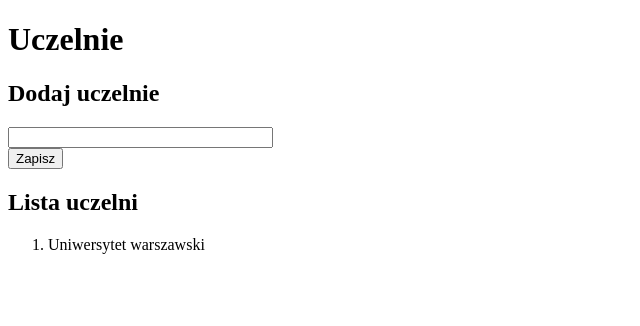
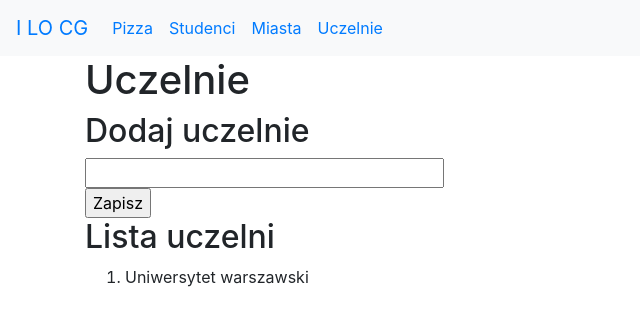
Before and after one commit to talagi/djangoapp, a Django app: page /studenci/uczelnie/ in a window 1280 px wide. Shown: the top 326 px of the page, without its empty margins (0-640 px from the left). Run offline with Django 3.2, Linux system fonts and the light colour scheme; data comes from the database, SQL or seed files in the repository; some libraries are stand-ins or nearby versions.

Commit message:
uczelnie html

```diff
--- a/pizza/urls.py
+++ b/pizza/urls.py
@@ -2,6 +2,7 @@ from django.urls import path
 
 from . import views
 
+app_name = 'pizza'
 urlpatterns = [
     path('', views.index, name='index'),
     path('news/', views.news, name='news'),
--- /dev/null
+++ b/studenci/forms.py
@@ -0,0 +1,21 @@
+from django import forms
+
+
+class StudentLoginForm(forms.Form):
+    login = forms.CharField(
+        label="Twój login:",
+        max_length=25,
+        widget=forms.TextInput()
+    )
+
+
+class UczelniaForm(forms.Form):
+    nazwa = forms.CharField(
+        label="Nazwa uczelni:",
+        max_length=30,
+        widget=forms.TextInput()
+    )
+
+class MiastaForm(forms.Form):
+    nazwa = forms.CharField(label="Podaj miasto", max_length=50, widget=forms.TextInput())
+    kod = forms.CharField(label="Podaj kod", max_length=7, widget=forms.TextInput())
--- /dev/null
+++ b/studenci/templates/studenci/index.html
@@ -0,0 +1,5 @@
+{% extends 'szablon.html' %}
+{% block naglowek %}Studenci{% endblock naglowek %}
+{% block tresc %}
+    <p>Witaj wśród studentów</p>
+{% endblock tresc %}
--- a/studenci/urls.py
+++ b/studenci/urls.py
@@ -2,8 +2,10 @@ from django.urls import path
 
 from . import views
 
+app_name = 'studenci'
 urlpatterns = [
     path('', views.index, name='index'),
     path('miasta/', views.miasta, name='miasta'),
     path('uczelnie/', views.uczelnie, name='uczelnie'),
+    path('login/', views.login, name='login'),
 ]
--- a/studenci/views.py
+++ b/studenci/views.py
@@ -1,40 +1,64 @@
-from django.shortcuts import render
+from django.shortcuts import render, redirect
 from django.http import HttpResponse
+from django.contrib import messages
+from django.urls import reverse
+
 from studenci.models import Miasto, Uczelnia
-from django.contrib import messages
-
-
+from studenci.forms import StudentLoginForm, UczelniaForm, MiastaForm
 
 def index(request):
-    return HttpResponse("Studenci!")
-    # return render(request, 'studenci/index.html')
+    # return HttpResponse("Witaj w aplikacji Studenci!")
+    return render(request, 'studenci/index.html')
+
 
 def miasta(request):
     if request.method == 'POST':
-        nazwa = request.POST.get('nazwa', '')
-        kod = request.POST.get('kod', '')
-        if len(nazwa.strip()) and len(kod.strip()):
-            m = Miasto(nazwa=nazwa, kod=kod)
+        #nazwa = request.POST.get('nazwa', '')
+        #kod = request.POST.get('kod', '')
+        #if len(nazwa.strip()) and len(kod.strip()):
+        form = MiastaForm(request.POST)
+        if form.is_valid():
+            print(form.cleaned_data)
+            m = Miasto(nazwa=form.cleaned_data['nazwa'], kod=form.cleaned_data['kod'])
             m.save()
             messages.success(request, "Dobrze!!!")
+            return redirect(reverse('studenci:miasta'))
         else:
-            messages.error(request, "Błąd danych!!!")
-
-
+            messages.error(request, "Ło ty oszukisto skubany!!!")
+    else:
+        form = MiastaForm()
     miasta = Miasto.objects.all()
-    kontekst = {'miasta': miasta}
+    kontekst = {'miasta': miasta, 'form': form}
     return render(request, 'studenci/miasta.html', kontekst)
 
 def uczelnie(request):
+
     if request.method == 'POST':
-        nazwa = request.POST.get('nazwa', '')
-        if len(nazwa.strip()):
-            n = Uczelnia(nazwa=nazwa, )
-            n.save()
-            messages.success(request, "Dobrze!!!")
-        else:
-            messages.error(request, "Błąd danych!!!")
+        form = UczelniaForm(request.POST)
+        if form.is_valid():
+            # print(form.cleaned_data)
+            u = Uczelnia(nazwa=form.cleaned_data['nazwa'])
+            u.save()
+            messages.success(request, "Dane zapisano!")
+            # przekierowanie
+            return redirect(reverse('studenci:uczelnie'))
+    else:
+        form = UczelniaForm()
 
     uczelnie = Uczelnia.objects.all()
-    kontekst = {'uczelnie': uczelnie}
+    kontekst = {
+        'form': form,
+        'uczelnie': uczelnie
+    }
+
     return render(request, 'studenci/uczelnie.html', kontekst)
+
+
+def login(request):
+    if request.method == 'POST':
+        pass
+    else:
+        form = StudentLoginForm()
+
+    kontekst = { 'form': form }
+    return render(request, 'studenci/login.html', kontekst)
--- a/templates/szablon.html
+++ b/templates/szablon.html
@@ -2,9 +2,37 @@
 <html lang="pl">
 <head>
     <meta charset="UTF-8">
+    <meta name="viewport" content="width=device-width, initial-scale=1">
     <title>{% block tytul %}Projekt Django{% endblock tytul %}</title>
+    <link rel="stylesheet" href="https://stackpath.bootstrapcdn.com/bootstrap/4.3.1/css/bootstrap.min.css" integrity="sha384-ggOyR0iXCbMQv3Xipma34MD+dH/1fQ784/j6cY/iJTQUOhcWr7x9JvoRxT2MZw1T" crossorigin="anonymous">
 </head>
 <body>
+<nav class="navbar navbar-expand-sm bg-light">
+        <a class="navbar-brand" href="http://lo1.sandomierz.pl">I LO CG</a>
+        <button class="navbar-toggler" type="button" data-toggle="collapse" data-target="#collapsibleNavbar">
+            <span class="navbar-toggler-icon"></span>
+        </button>
+        <div class="collapse navbar-collapse" id="collapsibleNavbar">
+            <ul class="navbar-nav">
+                <li class="nav-item">
+                    <a href="{% url 'pizza:index' %}" class="nav-link">Pizza</a>
+                </li>
+                <li class="nav-item">
+                    <a href="{% url 'studenci:index' %}" class="nav-link">Studenci</a>
+                </li>
+                <li class="nav-item">
+                    <a href="{% url 'studenci:miasta' %}" class="nav-link">Miasta</a>
+                </li>
+                <li class="nav-item">
+                    <a href="{% url 'studenci:uczelnie' %}" class="nav-link">Uczelnie</a>
+                </li>
+            </ul>
+        </div>
+    </nav>
+
+    <div class="container">
+            <div class="row">
+                <div class="col">
     <h1>{% block naglowek %}Projekt Django{% endblock naglowek %}</h1>
     {% block komunikaty %}
         {% if messages %}
@@ -19,6 +47,13 @@
     {% block tresc %}
     {% endblock tresc %}
 
+            </div>
+        </div>
+    </div>
+
+<script src="https://code.jquery.com/jquery-3.3.1.slim.min.js" integrity="sha384-q8i/X+965DzO0rT7abK41JStQIAqVgRVzpbzo5smXKp4YfRvH+8abtTE1Pi6jizo" crossorigin="anonymous"></script>
+<script src="https://cdnjs.cloudflare.com/ajax/libs/popper.js/1.14.7/umd/popper.min.js" integrity="sha384-UO2eT0CpHqdSJQ6hJty5KVphtPhzWj9WO1clHTMGa3JDZwrnQq4sF86dIHNDz0W1" crossorigin="anonymous"></script>
+<script src="https://stackpath.bootstrapcdn.com/bootstrap/4.3.1/js/bootstrap.min.js" integrity="sha384-JjSmVgyd0p3pXB1rRibZUAYoIIy6OrQ6VrjIEaFf/nJGzIxFDsf4x0xIM+B07jRM" crossorigin="anonymous"></script>
 
 
 </body>
```
Also changed, not shown: pizza/templates/pizza/index.html (+5 -12 lines), studenci/templates/studenci/login.html (added, +10 -0 lines), studenci/templates/studenci/miasta.html (+3 -6 lines), studenci/templates/studenci/uczelnia.html (added, +10 -0 lines). Lines whose indentation alone changed are shown as unchanged.
